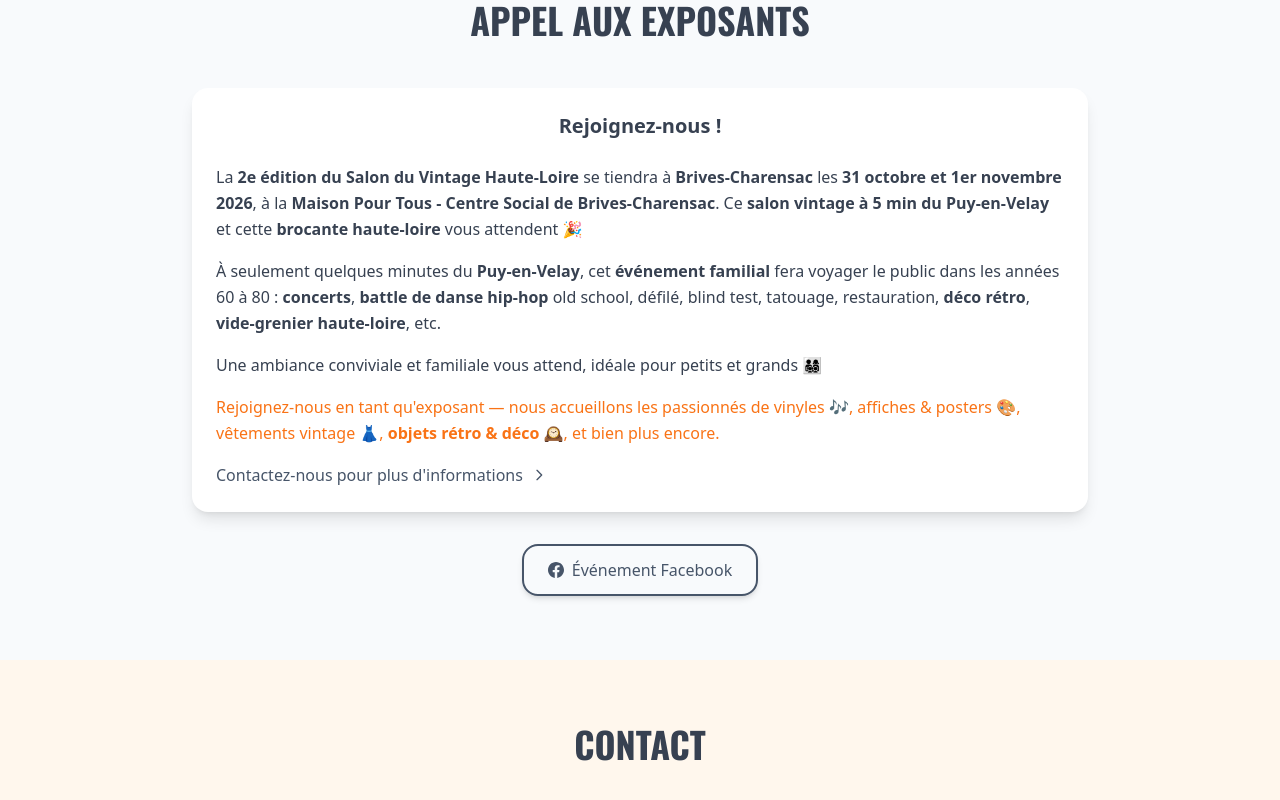
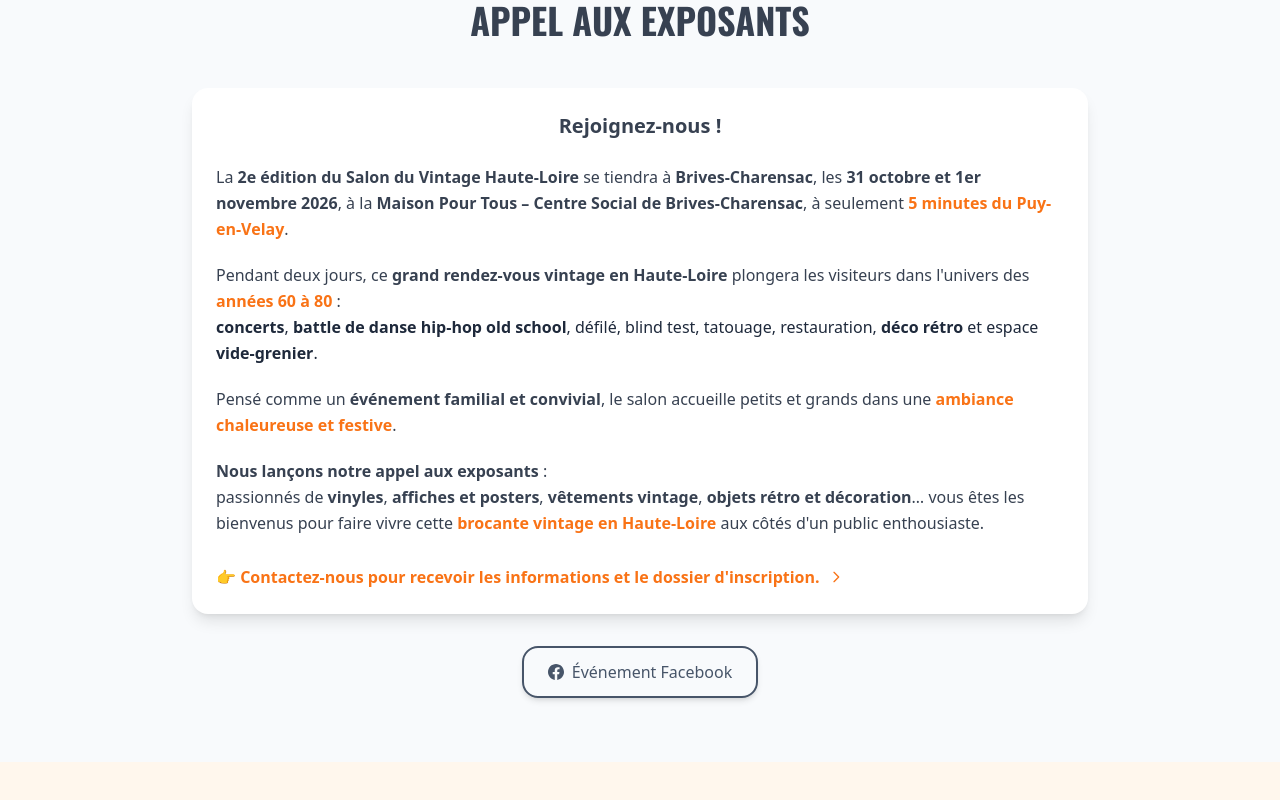
Before and after one commit to takako916/salonvintage43, a Next.js app: page / in a window 1280 px wide. Shown: the part 1992-2792 px from the top of the page. Built offline with nearby package versions, Linux system fonts and the light colour scheme.

Commit message:
Add exhibitor call section to home page  Changes to be committed: 	modified:   app/(home)/page.tsx

```diff
--- a/app/(home)/page.tsx
+++ b/app/(home)/page.tsx
@@ -40,33 +40,33 @@ export default function Home() {
         <Section id="exhibitors" title="APPEL AUX EXPOSANTS" className="bg-slate-50">
           <div className="max-w-4xl mx-auto space-y-8">
             <div className="card text-center">
-              <h3 className="text-xl font-semibold text-ink mb-6">
-                Rejoignez-nous !
-              </h3>
-              <div className="text-gray-700 leading-relaxed space-y-4 text-left">
+              <h3 className="text-xl font-semibold text-ink mb-6">Rejoignez-nous !</h3>
+              <div className="text-gray-700 leading-relaxed space-y-5 text-left">
                 <p>
-                  La <strong>2e édition du Salon du Vintage Haute-Loire</strong> se tiendra à <strong>Brives-Charensac</strong> les <strong>31 octobre et 1er novembre 2026</strong>, à la <strong>Maison Pour Tous - Centre Social de Brives-Charensac</strong>. Ce <strong>salon vintage à 5 min du Puy-en-Velay</strong> et cette <strong>brocante haute-loire</strong> vous attendent 🎉
+                  La <strong className="text-ink">2e édition du Salon du Vintage Haute-Loire</strong> se tiendra à <strong className="text-ink">Brives-Charensac</strong>, les <strong className="text-ink">31 octobre et 1er novembre 2026</strong>, à la <strong className="text-ink">Maison Pour Tous – Centre Social de Brives-Charensac</strong>, à seulement <strong className="text-brand">5 minutes du Puy-en-Velay</strong>.
                 </p>
                 <p>
-                  À seulement quelques minutes du <strong>Puy-en-Velay</strong>, cet <strong>événement familial</strong> fera voyager le public dans les années 60 à 80 : <strong>concerts</strong>, <strong>battle de danse hip-hop</strong> old school, défilé, blind test, tatouage, restauration, <strong>déco rétro</strong>, <strong>vide-grenier haute-loire</strong>, etc.
+                  Pendant deux jours, ce <strong className="text-ink">grand rendez-vous vintage en Haute-Loire</strong> plongera les visiteurs dans l&apos;univers des <strong className="text-brand">années 60 à 80</strong> :<br />
+                  <span className="text-slate-800"><strong>concerts</strong>, <strong>battle de danse hip-hop old school</strong>, défilé, blind test, tatouage, restauration, <strong>déco rétro</strong> et espace <strong>vide-grenier</strong>.</span>
                 </p>
                 <p>
-                  Une ambiance conviviale et familiale vous attend, idéale pour petits et grands 👨‍👩‍👧‍👦
+                  Pensé comme un <strong className="text-ink">événement familial et convivial</strong>, le salon accueille petits et grands dans une <strong className="text-brand">ambiance chaleureuse et festive</strong>.
                 </p>
-                <p className="text-brand font-medium">
-                  Rejoignez-nous en tant qu&apos;exposant — nous accueillons les passionnés de vinyles 🎶, affiches & posters 🎨, vêtements vintage 👗, <strong>objets rétro & déco</strong> 🕰️, et bien plus encore.
+                <p>
+                  <strong className="text-ink">Nous lançons notre appel aux exposants</strong> :<br />
+                  passionnés de <strong>vinyles</strong>, <strong>affiches et posters</strong>, <strong>vêtements vintage</strong>, <strong>objets rétro et décoration</strong>… vous êtes les bienvenus pour faire vivre cette <strong className="text-brand">brocante vintage en Haute-Loire</strong> aux côtés d&apos;un public enthousiaste.
                 </p>
-                <div className="mt-6">
+                <p className="pt-2">
                   <a
                     href="#contact"
-                    className="inline-flex items-center gap-2 text-slate-600 hover:text-slate-800 transition-colors font-medium"
+                    className="inline-flex items-center gap-2 text-brand font-semibold hover:text-orange-600 transition-colors"
                   >
-                    <span>Contactez-nous pour plus d&apos;informations</span>
-                    <svg className="w-4 h-4" fill="none" stroke="currentColor" viewBox="0 0 24 24">
+                    <span>👉 Contactez-nous pour recevoir les informations et le dossier d&apos;inscription.</span>
+                    <svg className="w-4 h-4 shrink-0" fill="none" stroke="currentColor" viewBox="0 0 24 24">
                       <path strokeLinecap="round" strokeLinejoin="round" strokeWidth={2} d="M9 5l7 7-7 7" />
                     </svg>
                   </a>
-                </div>
+                </p>
               </div>
             </div>
             <div className="flex justify-center items-center">
```
